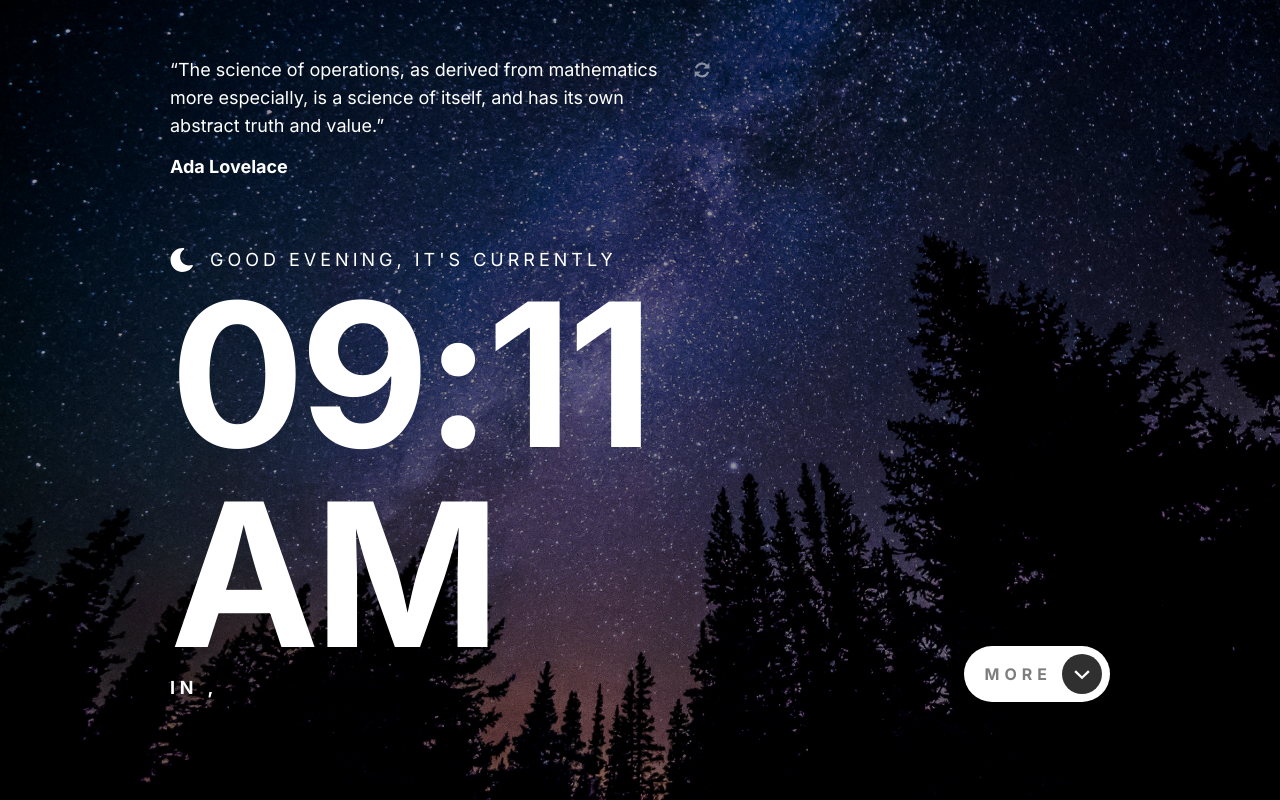
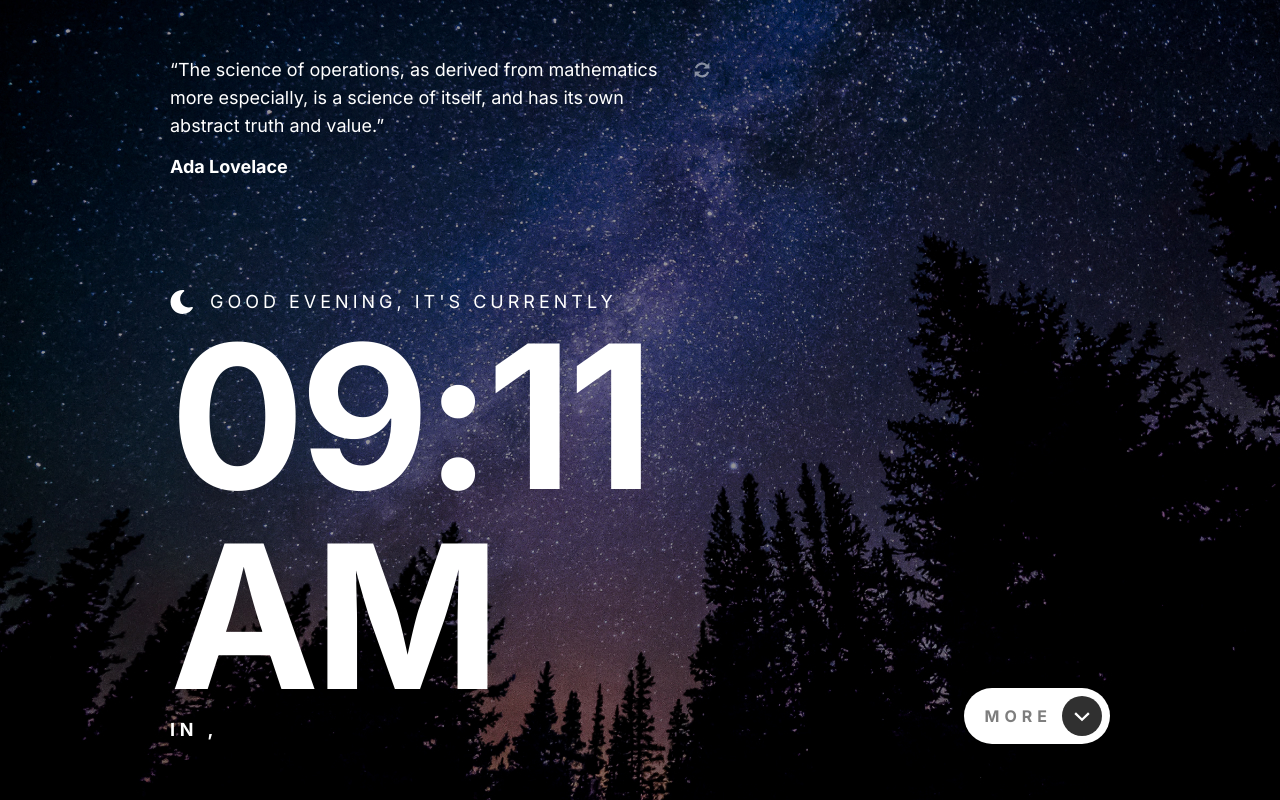
Before and after one commit to moroSamuele/frontend-mentor-clock-app, a Next.js app: page / in a window 1280 px wide. Built offline with nearby package versions, Linux system fonts and the light colour scheme; no server answers.

Commit message:
Correzione padding

```diff
--- a/pages/index.js
+++ b/pages/index.js
@@ -77,7 +77,7 @@ export default function Home() {
             </Head>
 
             <div className="w-full h-full float-left flex justify-center items-center">
-                <div className="h-full w-[calc(100%-54px)] pt-[99px] pb-[40px] sm:w-[calc(100%-128px)] sm:pb-[64px] sm:pt-[64px] md:w-[calc(100%-340px)] md:pt-[56px] md:pb-[98px] flex flex-col justify-between">
+                <div className="h-full w-[calc(100%-54px)] pt-[40px] pb-[40px] sm:w-[calc(100%-128px)] sm:pb-[64px] sm:pt-[64px] md:w-[calc(100%-340px)] md:pt-[56px] md:pb-[56px] flex flex-col justify-between">
                     {
                         !showMore &&
                             <div className="w-full flex flex-col max-w-[540px]">
```
